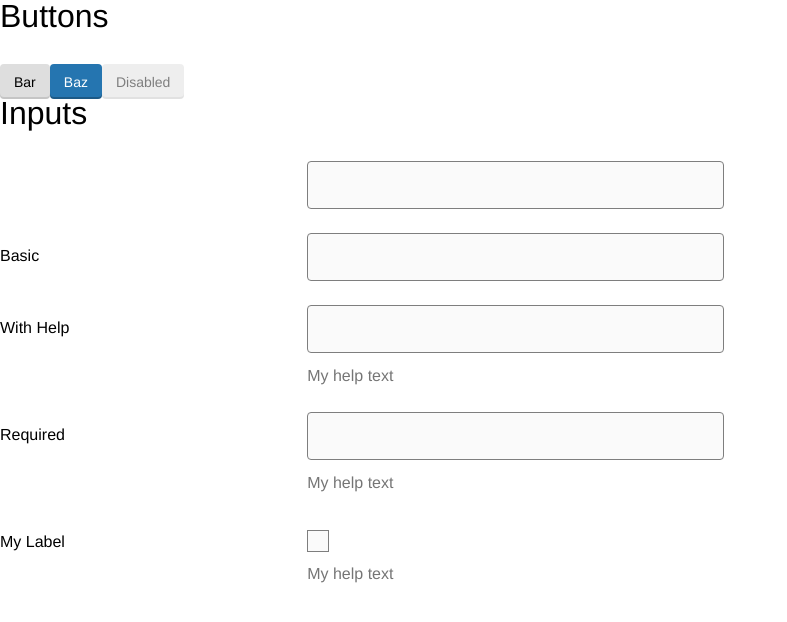
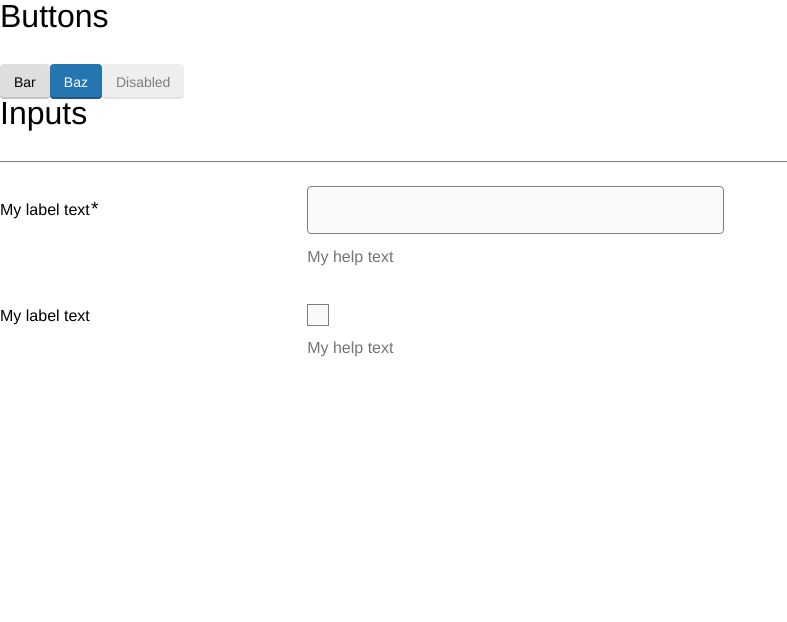
Before and after one commit to jadu/pulsar-react, a React app: page / in a window 1280 px wide. Shown: the top 622 px of the page, without its empty margins (0-787 px from the left). Built offline with nearby package versions, Linux system fonts and the light colour scheme; a web font is replaced by a local one.

Commit message:
Refactor to make FormGroup more declaritive

```diff
--- a/package.json
+++ b/package.json
@@ -21,6 +21,7 @@
     "webpack-dev-server": "^3.10.3"
   },
   "dependencies": {
+    "classnames": "^2.2.6",
     "react": "^16.13.1",
     "react-dom": "^16.13.1"
   }
--- a/src/App.jsx
+++ b/src/App.jsx
@@ -1,8 +1,9 @@
 import React from 'react';
 import Button from './components/html/Button';
 
-import Checkbox from './components/form/Checkbox';
-import Text from './components/form/Text';
+import FormGroup from './components/form/FormGroup/FormGroup';
+import CheckboxInput from './components/form/CheckboxInput/CheckboxInput';
+import TextInput from './components/form/TextInput/TextInput';
 
 
 export default class App extends React.Component {
@@ -14,11 +15,35 @@ export default class App extends React.Component {
         <Button className="btn--primary" id="baz" data-foo="bar">Baz</Button>
         <Button disabled>Disabled</Button>
         <h1>Inputs</h1>
-        <Text />
+        {/* <Text />
         <Text label="Basic" />
         <Text label="With Help" help="My help text" />
-        <Text label="Required" help="My help text" required data-foo="bar" value="value" />
+        <Text label="Required" help="My help text2" foo="bar" />
+        <Text label="With value" help="My help text" value="My value" />
         <Checkbox label="My Label" help="My help text" />
+        <Radio label="My Label" help="My help text" /> */}
+
+        <hr />
+<form>
+        <FormGroup>
+          <TextInput
+            required
+            id="foo"
+            labelText="My label text"
+            helpText="My help text"
+            />
+        </FormGroup>
+
+        <FormGroup className="form-checkbox">
+          <CheckboxInput
+            required
+            id="bar"
+            labelText="My label text"
+            helpText="My help text"
+            />
+        </FormGroup>
+</form>
+
       </div>
     );
   }
--- a/src/components/elem/Help.jsx
+++ /dev/null
@@ -1,15 +0,0 @@
-import React from 'react';
-
-export default class Help extends React.Component {
-  render() {
-    return (
-      <>
-      {this.props.help && (
-        <span className="help-block">
-          {this.props.help}
-        </span>
-      )}
-      </>
-    );
-  }
-}
--- a/src/components/elem/Label.jsx
+++ /dev/null
@@ -1,20 +0,0 @@
-import React from 'react';
-
-export default class Label extends React.Component {
-  render() {
-    return (
-      <>
-      {this.props.label
-        ? (
-          <label className="control__label">
-            {this.props.label}
-          </label>
-        )
-        : (
-          <span className="control__label"></span>
-        )
-      }
-      </>
-    );
-  }
-}
--- a/src/components/form/Checkbox.jsx
+++ /dev/null
@@ -1,16 +0,0 @@
-import React from 'react';
-import Group from './Group';
-
-export default class Text extends React.Component {
-  render() {
-    return (
-      <Group
-        label={this.props.label}
-        className="form-checkbox"
-        help={this.props.help}
-      >
-        <input className="form__control checkbox" type="checkbox" />
-      </Group>
-    );
-  }
-}
--- /dev/null
+++ b/src/components/form/CheckboxInput/CheckboxInput.jsx
@@ -0,0 +1,30 @@
+import React from 'react';
+import FormLabel from '../FormLabel/FormLabel';
+
+export default class TextInput extends React.Component {
+  render() {
+    let {
+      helpText,
+      id,
+      labelText,
+      required,
+      ...props
+    } = this.props;
+
+    let helpClasses = 'help-block';
+
+    let helpBlock = helpText ? (
+      <span className={helpClasses}>{helpText}</span>
+    ) : null;
+
+    return (
+      <>
+      <FormLabel id={id} labelText={labelText} required={props.required} />
+      <div className="controls">
+        <input className="form__control checkbox" type="checkbox" required={false} {...props} />
+        {helpBlock}
+      </div>
+      </>
+    );
+  }
+}
--- /dev/null
+++ b/src/components/form/FormGroup/FormGroup.jsx
@@ -0,0 +1,19 @@
+import React from 'react';
+import classnames from 'classnames';
+
+export default class FormGroup extends React.Component {
+  render() {
+    let {
+      children,
+      className,
+      ...props} = this.props;
+
+    let formGroupClasses = classnames('form__group', className);
+
+    return (
+      <div className={formGroupClasses}>
+          {children}
+      </div>
+    );
+  }
+}
--- /dev/null
+++ b/src/components/form/FormLabel/FormLabel.jsx
@@ -0,0 +1,31 @@
+import React from 'react';
+
+export default class FormLabel extends React.Component {
+  render() {
+    let {
+      id,
+      labelText,
+      required,
+      ...props} = this.props;
+
+    let requiredIndicator = required && (
+      <span aria-hidden="true" className="required-indicator" data-tippy-content="required">*</span>
+    );
+
+    return (
+      <>
+      {labelText
+        ? (
+          <label htmlFor={id} className="control__label" {...props}>
+            {labelText}
+            {requiredIndicator}
+          </label>
+        )
+        : (
+          <span className="control__label"></span>
+        )
+      }
+      </>
+    );
+  }
+}
--- a/src/components/form/Group.jsx
+++ /dev/null
@@ -1,19 +0,0 @@
-import React from 'react';
-import Help from '../elem/Help';
-import Label from '../elem/Label';
-
-export default class Group extends React.Component {
-  render() {
-    let {className, ...props} = this.props;
-
-    return (
-      <div className={'form__group ' + (className || '')}>
-        <Label label={this.props.label} />
-        <div className="controls">
-          {this.props.children}
-          <Help help={this.props.help} />
-        </div>
-      </div>
-    );
-  }
-}
--- a/src/components/form/Text.jsx
+++ /dev/null
@@ -1,15 +0,0 @@
-import React from 'react';
-import Group from './Group';
-
-export default class Text extends React.Component {
-  render() {
-    return (
-      <Group
-        label={this.props.label}
-        help={this.props.help}
-      >
-        <input className="form__control" type="text" />
-      </Group>
-    );
-  }
-}
--- /dev/null
+++ b/src/components/form/TextInput/TextInput.jsx
@@ -0,0 +1,29 @@
+import React from 'react';
+import FormLabel from '../FormLabel/FormLabel';
+
+export default class TextInput extends React.Component {
+  render() {
+    let {
+      helpText,
+      id,
+      labelText,
+      ...props
+    } = this.props;
+
+    let helpClasses = 'help-block';
+
+    let helpBlock = helpText ? (
+      <span className={helpClasses}>{helpText}</span>
+    ) : null;
+
+    return (
+      <>
+      <FormLabel id={id} labelText={labelText} required={props.required} />
+      <div className="controls">
+        <input className="form__control" type="text" {...props} />
+        {helpBlock}
+      </div>
+      </>
+    );
+  }
+}
```
Also changed, not shown: 1 other file (tests, documents, lock files or other folders).
